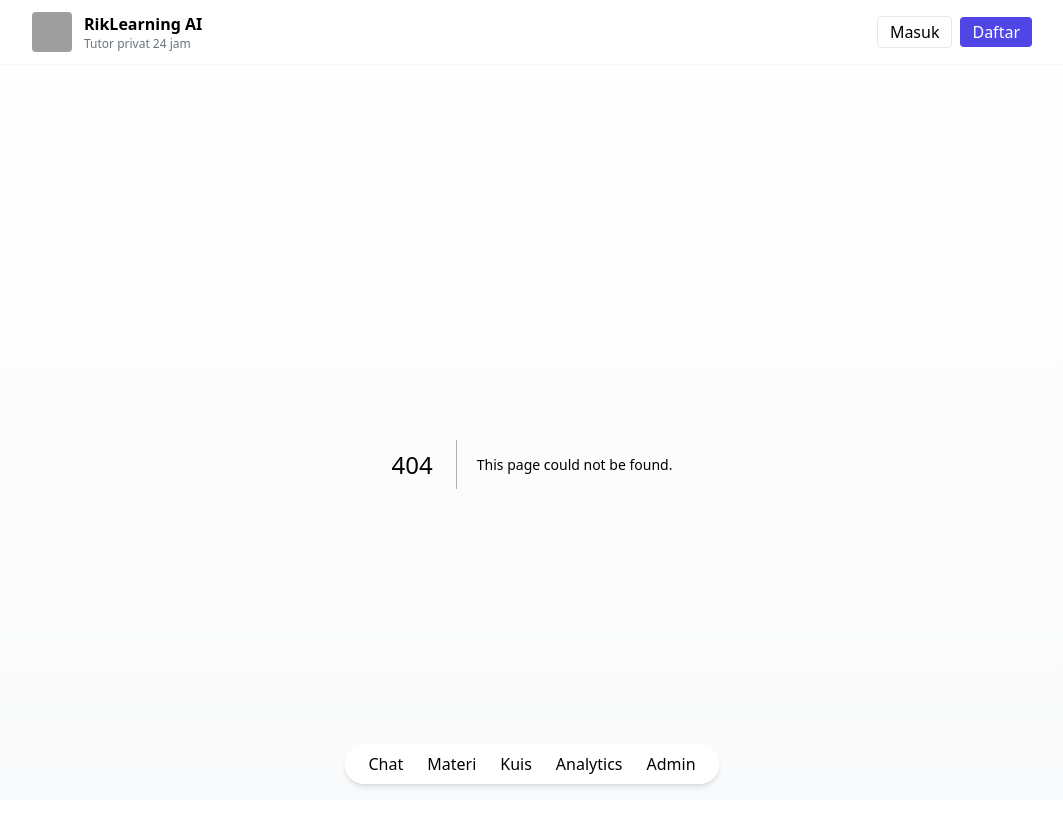
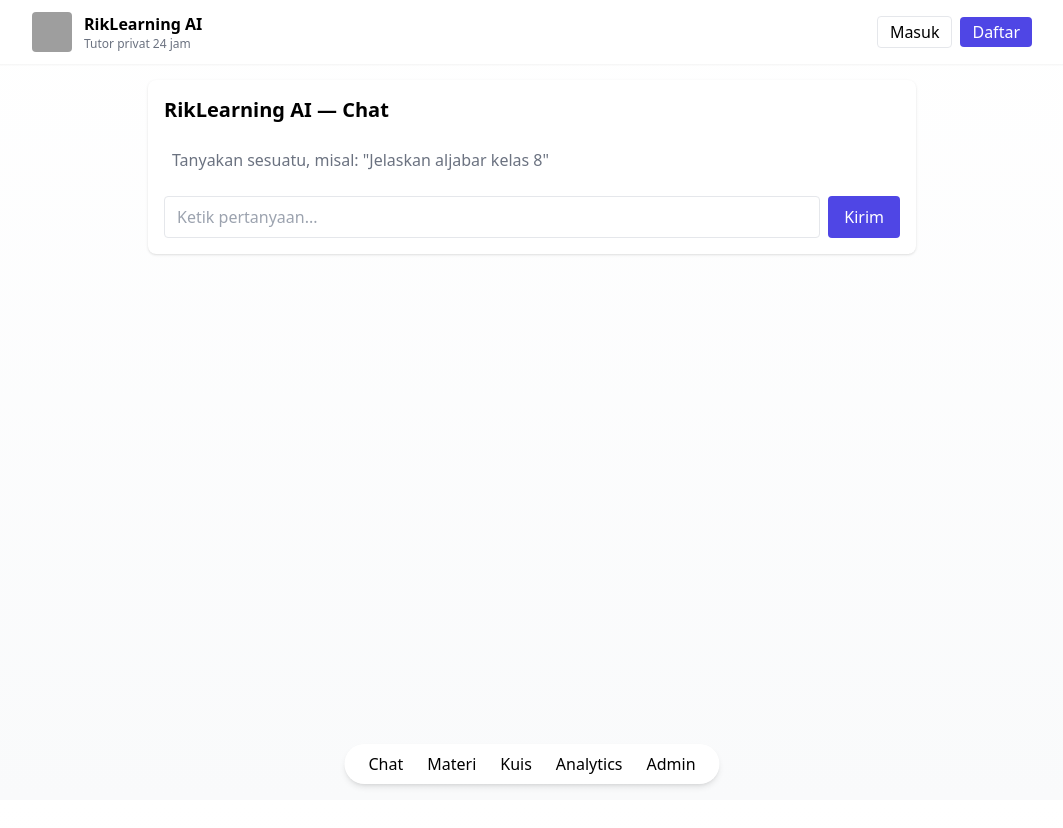
Before and after one commit to RikChat/RikLearningAI, a Next.js app: page /chat in a window 1280 px wide. Before the commit this address had no page. Shown: the top 828 px of the page, without its empty margins (108-1171 px from the left). Built offline with nearby package versions, Linux system fonts and the light colour scheme; grey boxes are pictures that could not be loaded.

Commit message:
Implement chat page with message handling

```diff
--- /dev/null
+++ b/app/chat/page.tsx
@@ -0,0 +1,51 @@
+'use client'
+import { useState } from 'react'
+import axios from 'axios'
+
+export default function ChatPage() {
+  const [messages, setMessages] = useState<{role:'user'|'assistant', text:string}[]>([])
+  const [input, setInput] = useState('')
+  const [loading, setLoading] = useState(false)
+
+  async function send() {
+    if (!input.trim()) return
+    const userMsg = input.trim()
+    setMessages(prev => [...prev, {role:'user', text: userMsg}])
+    setInput('')
+    setLoading(true)
+    try {
+      const res = await axios.post('/api/chat', { message: userMsg, history: messages })
+      const reply = res.data.reply
+      setMessages(prev => [...prev, {role:'assistant', text: reply}])
+    } catch (err) {
+      console.error(err)
+      setMessages(prev => [...prev, {role:'assistant', text: 'Terjadi error saat memproses. Cek log server.'}])
+    } finally {
+      setLoading(false)
+    }
+  }
+
+  return (
+    <div className="min-h-screen p-4">
+      <div className="max-w-3xl mx-auto">
+        <div className="bg-white shadow rounded-lg p-4">
+          <h2 className="text-xl font-semibold">RikLearning AI — Chat</h2>
+          <div className="mt-4 space-y-3 max-h-80 overflow-auto p-2">
+            {messages.length===0 && <div className="text-gray-500">Tanyakan sesuatu, misal: "Jelaskan aljabar kelas 8"</div>}
+            {messages.map((m, i) => (
+              <div key={i} className={m.role==='user' ? 'text-right' : 'text-left'}>
+                <div className={m.role==='user' ? 'inline-block bg-indigo-600 text-white px-3 py-2 rounded-lg' : 'inline-block bg-gray-100 px-3 py-2 rounded-lg'}>
+                  {m.text}
+                </div>
+              </div>
+            ))}
+          </div>
+          <div className="mt-4 flex gap-2">
+            <input value={input} onChange={(e)=>setInput(e.target.value)} className="flex-1 border rounded px-3 py-2" placeholder="Ketik pertanyaan..." />
+            <button onClick={send} disabled={loading} className="px-4 py-2 bg-indigo-600 text-white rounded">{loading ? '...' : 'Kirim'}</button>
+          </div>
+        </div>
+      </div>
+    </div>
+  )
+}
```
